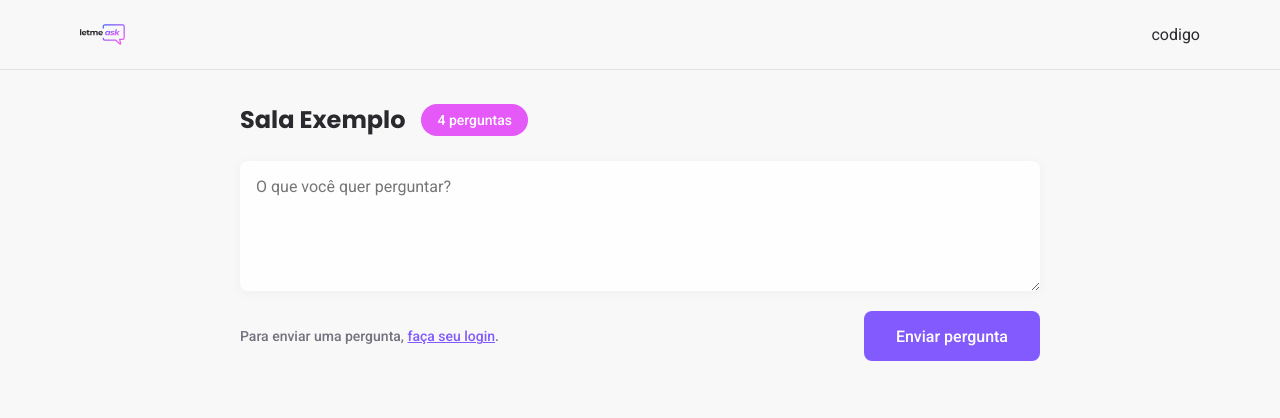
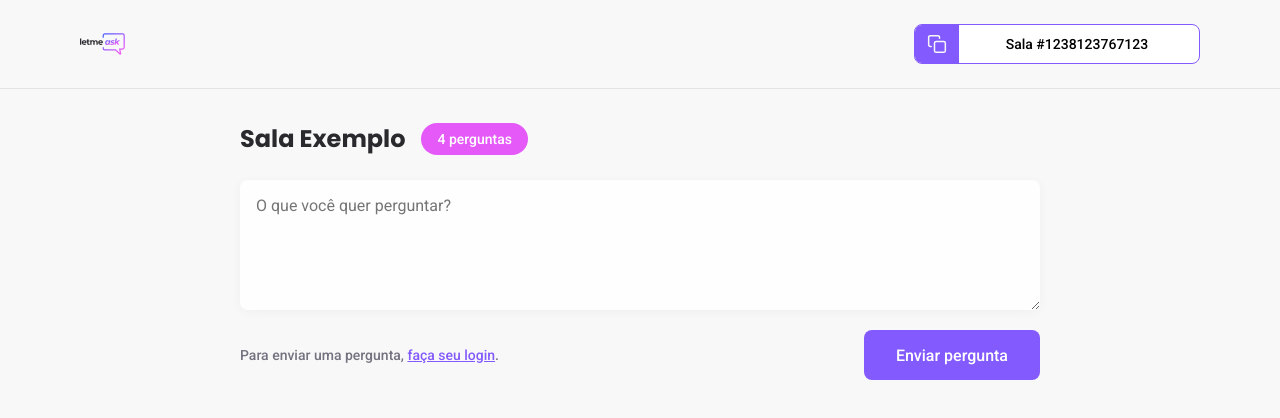
Before and after one commit to matheusyanmonteiro/Letme-Ask, a React (Create React App) app: page /rooms/1 in a window 1280 px wide. Shown: the top 418 px of the page. Built offline with nearby package versions, Linux system fonts and the light colour scheme; no server answers.

Commit message:
created the RoomCode component

```diff
--- /dev/null
+++ b/src/components/RoomCode.tsx
@@ -0,0 +1,14 @@
+import copyImg from '../assets/images/copy.svg';
+
+import '../styles/room-code.scss';
+
+export function RoomCode() {
+  return (
+    <button className="room-code">
+      <div>
+        <img src={copyImg} alt="Copy room code" />
+      </div>
+      <span>Sala #1238123767123</span>
+    </button>
+  )
+}
--- a/src/pages/Room.tsx
+++ b/src/pages/Room.tsx
@@ -1,6 +1,7 @@
+import logoImg from '../assets/images/logo.svg';
+
 import { Button } from '../components/Button';
-
-import logoImg from '../assets/images/logo.svg';
+import { RoomCode } from '../components/RoomCode';
 
 import '../styles/room.scss';
 
@@ -10,7 +11,7 @@
       <header>
         <div className="content">
           <img src={logoImg} alt="Letmeask" />
-          <div>codigo</div>
+          <RoomCode />
         </div>
       </header>
 
--- /dev/null
+++ b/src/styles/room-code.scss
@@ -0,0 +1,30 @@
+.room-code {
+  height: 40px;
+  border-radius: 8px;
+  overflow: hidden;
+
+  background: #fff;
+  border: 1px solid #835afd;
+  cursor: pointer;
+
+  display: flex;
+
+  div {
+    background: #835afd;
+    height: 100%;
+    padding: 0 12px;
+    display: flex;
+    justify-content: center;
+    align-items: center;
+  }
+
+  span {
+    display: block;
+    align-self: center;
+    flex: 1;
+    padding: 0 16px 0 12px;
+    width: 240px;
+    font-size: 14px;
+    font-weight: 500;
+  }
+}
```
